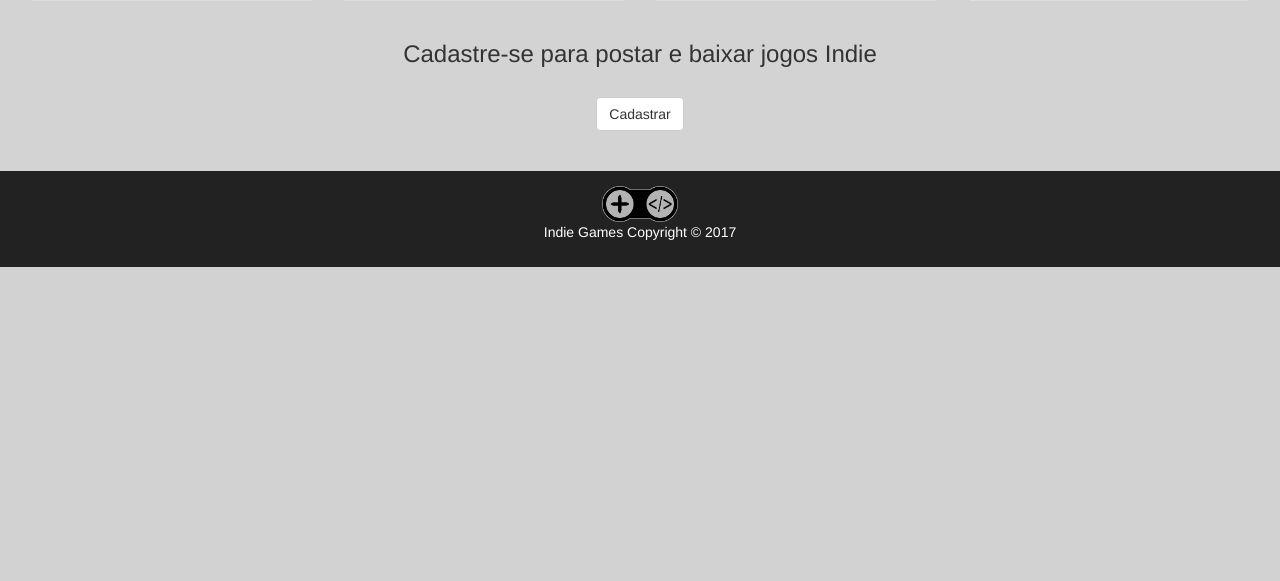
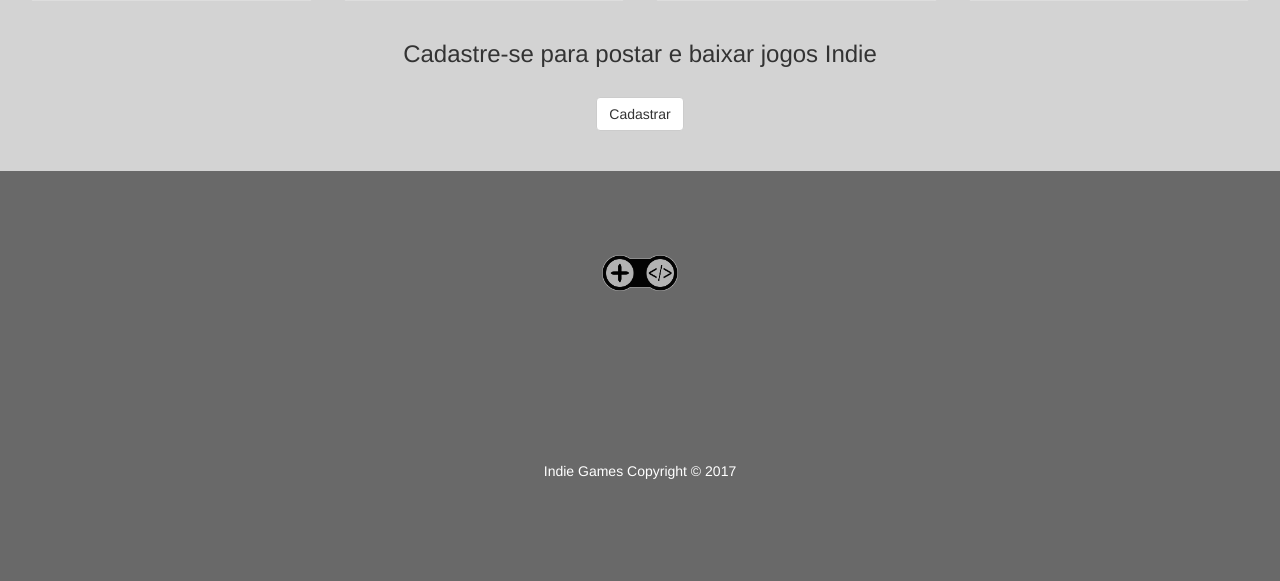
Before and after one commit to isperLucas/indiegames, a PHP site: page / in a window 1280 px wide. Shown: the part 920-1501 px from the top of the page. Before the commit the page ends 1187 px from the top, so only its background shows below. Run offline with PHP 8.4, Linux system fonts and the light colour scheme; some libraries are stand-ins or nearby versions.

Commit message:
Add files via upload

```diff
--- a/css/styles.css
+++ b/css/styles.css
@@ -107,8 +107,8 @@ body {
     -webkit-border-radius:0 !important;
 }
 
- footer {
-	background-color: #222222;
-	color: white;
-	padding: 15px;
+footer{
+    background-color: #696969 ;
+    line-height: 200px;
+    color: white;
 }
```
